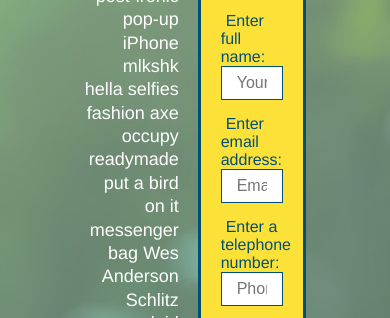
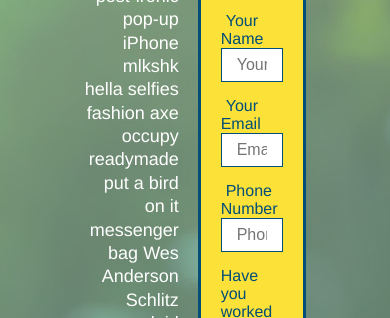
Before and after one commit to mackenzieabe/run-buddy, a plain HTML site: page index.html in a window 390 px wide. Shown: the part 473-791 px from the top of the page. Drawn offline with Linux system fonts and the light colour scheme.

```diff
--- a/index.html
+++ b/index.html
@@ -2,6 +2,7 @@
 <html lang="en">
   <head>
     <meta charset="UTF-8" />
+    <meta name="viewport" content="width=device-width, initial-scale=1.0" />
     <link rel="stylesheet" href="./assets/css/style.css">
     <title>Run Buddy</title>
   </head>
@@ -25,7 +26,6 @@
           <li>
             <a href="#reach-out">Reach Out</a>
           </li>
-
         </ul>
       </nav>
     </header>
@@ -48,11 +48,11 @@
         <h3>Get Started Today</h3>
         <p>Fill out this form and one of our trainers will schedule a consult.</p>
         <form>
-          <label for="name">Enter full name:</label>
+          <label for="name">Your Name</label>
           <input type="text" placeholder="Your Name" id="name" name="name" class="form-input" />
-          <label for="email">Enter email address:</label>
+          <label for="email">Your Email</label>
           <input type="email" placeholder="Email Address" id="email" name="email" class="form-input" />
-          <label for="phone">Enter a telephone number:</label>
+          <label for="phone">Phone Number</label>
           <input type="tel" placeholder="Phone Number" name="phone" id="phone" class="form-input" />
           <p>
             Have you worked out with a trainer before?
```
